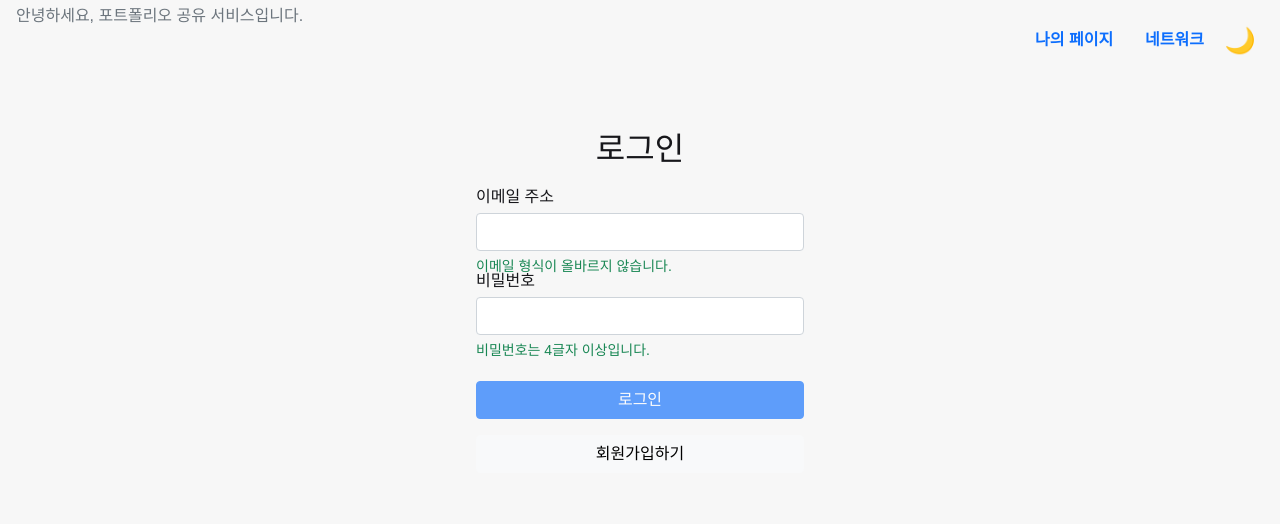
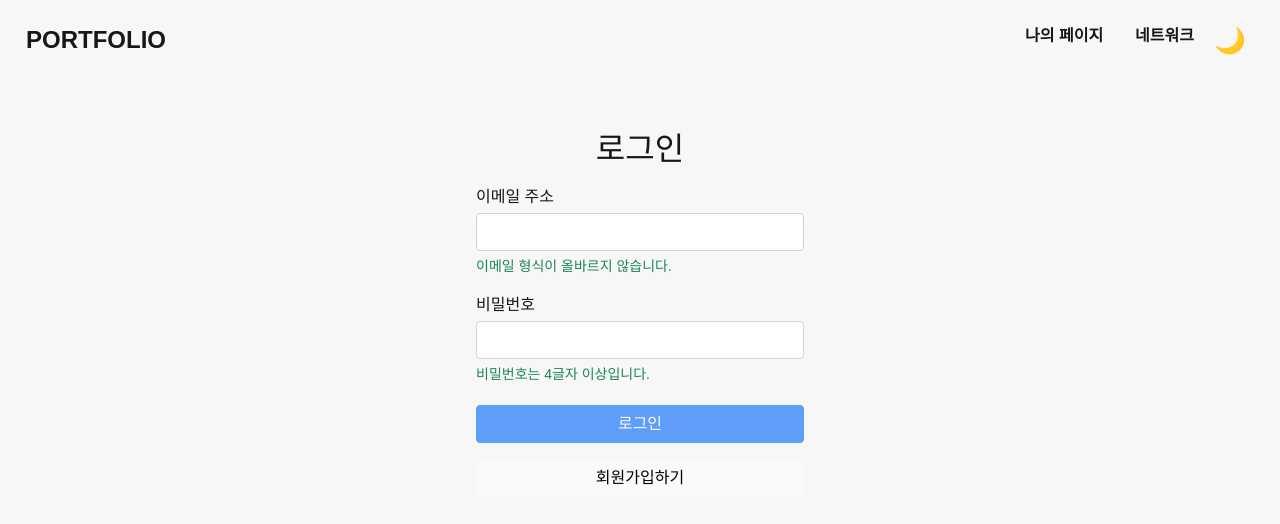
Before and after one commit to ohyoonah/Portfolio-Site-Revision, a React (Create React App) app in the folder front/: page /login in a window 1280 px wide. Shown: the top 524 px of the page. Built offline with nearby package versions, Linux system fonts and the light colour scheme; no server answers; a web font is replaced by a local one.

Commit message:
헤더 디자인 수정

```diff
--- a/front/src/components/Header.js
+++ b/front/src/components/Header.js
@@ -4,6 +4,24 @@ import Nav from "react-bootstrap/Nav";
 import { UserStateContext, DispatchContext } from "../App";
 import ThemeToggle from "../style/ThemeToggle";
 import { useTheme } from "../context/themeProvider";
+import styled from "styled-components";
+
+const HeaderBox = styled.header`
+  background: ${({ theme }) => theme.bgColor};
+  position: sticky;
+  top: 0;
+  z-index: 2;
+  align-items: center;
+  padding: 20px 10px;
+  .logo {
+    color: ${({ theme }) => theme.textColor};
+    font-size: 1.5rem;
+    font-weight: 700;
+  }
+  .nav-link {
+    color: ${({ theme }) => theme.textColor};
+  }
+`
 
 const Header = () => {
   const [ThemeMode, toggleTheme] = useTheme();
@@ -27,9 +45,12 @@ const Header = () => {
   };
 
   return (
+    <HeaderBox>
       <Nav activeKey={location.pathname}>
-      <Nav.Item className="me-auto mb-5">
-        <Nav.Link disabled>안녕하세요, 포트폴리오 공유 서비스입니다.</Nav.Link>
+        <Nav.Item className="me-auto">
+          <Nav.Link disabled className="logo">
+            PORTFOLIO
+          </Nav.Link>
         </Nav.Item>
         <Nav.Item>
           <Nav.Link className="fw-bold" onClick={() => navigate("/")}>
@@ -50,6 +71,7 @@ const Header = () => {
         )}
         <ThemeToggle toggle={toggleTheme} mode={ThemeMode} />
       </Nav>
+    </HeaderBox>
   );
 }
 
--- a/front/src/components/user/LoginForm.js
+++ b/front/src/components/user/LoginForm.js
@@ -86,7 +86,7 @@ const LoginForm = () => {
         <Col lg={8}>
           <Form onSubmit={handleSubmit}>
             <Form.Label className="title mb-4">로그인</Form.Label>
-            <Form.Group controlId="loginEmail">
+            <Form.Group controlId="loginEmail" className="mb-4">
               <Form.Label>이메일 주소</Form.Label>
               <Form.Control
                 type="email"
--- a/front/src/components/user/Network.js
+++ b/front/src/components/user/Network.js
@@ -47,7 +47,7 @@ function Network() {
         close={closeModal}
       />
       <Container>
-        <Row xs="auto" className="jusify-content-center">
+        <Row xs="auto" className="jusify-content-center ms-4">
           {users.map((user) => (
             <UserCard key={user.id} user={user} isNetwork />
           ))}
--- a/front/src/style/GlobalStyles.js
+++ b/front/src/style/GlobalStyles.js
@@ -8,13 +8,6 @@ export const GlobalStyle = createGlobalStyle`
     background: ${({ theme }) => theme.bgColor};
     color: ${({ theme }) => theme.textColor};
     border-color: ${({ theme }) => theme.borderColor};
-  }
-  .nav {
-    background: ${({ theme }) => theme.bgColor};
-    position: sticky;
-    top: 0;
-    z-index: 2;
-    align-items: center;
   }
   .card {
     background: ${({ theme }) => theme.card};
```
Lines whose indentation alone changed are shown as unchanged.
